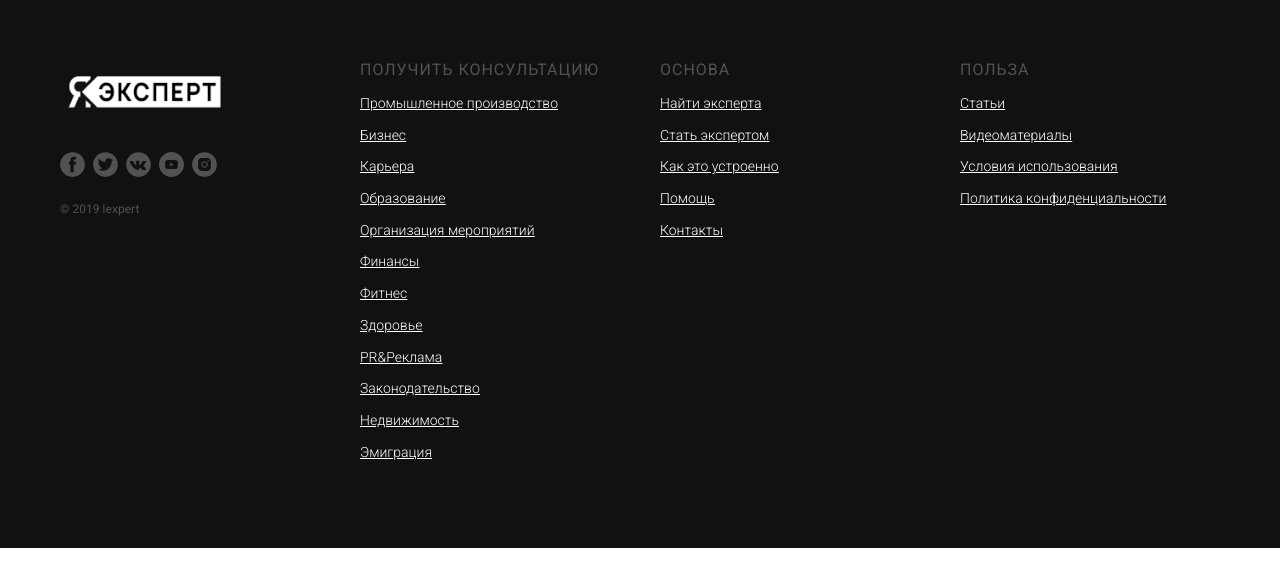
After one commit to Abizon/iexpert, a PHP site: page /footer.html in a window 1280 px wide. The commit adds this page. Shown: the top 587 px of the page. Run offline with PHP 8.4, Linux system fonts and the light colour scheme; some libraries are stand-ins or nearby versions.

Commit message:
Верстка футера

```diff
--- a/css/main.css
+++ b/css/main.css
@@ -633,3 +633,80 @@ display: block;
         display: none;
     }
 }
+.footer{
+  padding-top: 60px;
+  padding-bottom: 75px;
+  background-color: #111111;
+}
+.footer .container{
+  margin-left: auto;
+  margin-right: auto;
+  width: 100%;
+  max-width: 1200px;
+  padding: 0;
+}
+.footer .container::after, .footer .container::before{
+  display: table;
+  content: " ";
+}
+.footer .container::after{
+  clear: both;
+}
+
+.footer .col{
+  display: inline;
+  float: left;
+  margin-left: 20px;
+  margin-right: 20px;
+  width: 100%;
+}
+.footer .col_3{
+  max-width: 260px;
+}
+.footer .logo_footer{
+  display: block;
+  max-width: 120px;
+  width: 100%;
+}
+.footer .sociallinks{
+  margin-top: 30px;
+}
+.footer .sociallinks_item{
+  display: inline-block;
+  margin-right: 4px;
+  -webkit-transition: opacity ease-in-out 0.2s;
+  -moz-transition: opacity ease-in-out 0.2s;
+  -o-transition: opacity ease-in-out 0.2s;
+  transition: opacity ease-in-out 0.2s;
+}
+.footer .text{
+  color:#525252;
+  margin-top: 21px;
+  font-size: 12px;
+}
+.footer .title{
+  margin-bottom: 14px;
+  color:#FFF;
+}
+.footer .title_uppercase{
+  letter-spacing: 1px;
+  text-transform: uppercase;
+}
+.footer .descr{
+  font-weight: 300;
+}
+.footer .descr_xxs{
+  font-size: 14px;
+  line-height: 1.55;
+}
+.footer .descr ul{
+  padding: 0 !important;
+  margin: 0;
+}
+.footer .descr li{
+  display: block;
+  margin-bottom: 10px;
+}
+.footer .descr a{
+  color: inherit !important;
+}
--- /dev/null
+++ b/footer.html
@@ -0,0 +1,96 @@
+<!DOCTYPE html>
+<html lang="ru">
+
+<head>
+    <meta charset="UTF-8">
+    <title>ЯЭксперт</title>
+    <link rel="stylesheet" href="css/main.css">
+    <link rel="stylesheet" href="https://use.fontawesome.com/releases/v5.8.2/css/all.css" integrity="sha384-oS3vJWv+0UjzBfQzYUhtDYW+Pj2yciDJxpsK1OYPAYjqT085Qq/1cq5FLXAZQ7Ay" crossorigin="anonymous">
+</head>
+
+<body>
+  <div class="footer">
+      <div class="container">
+        <div class="col col_3">
+          <a href="#" style="color:#ffffff;font-size:20px;">
+            <img src="img/logo_footer.png" class="logo_footer" imgfield="img" style="max-width: 170px;" alt="Получить консультацию">
+          </a>
+          <div class="sociallinks">
+            <div class="sociallinks_item">
+              <a href="2" target="_blank">
+                <svg version="1.1" id="Layer_1" xmlns="http://www.w3.org/2000/svg" xmlns:xlink="http://www.w3.org/1999/xlink" x="0px" y="0px" width="25px" height="25px" viewBox="0 0 48 48" enable-background="new 0 0 48 48" xml:space="preserve"><desc>Facebook</desc><path style="fill:#525252;" d="M47.761,24c0,13.121-10.638,23.76-23.758,23.76C10.877,47.76,0.239,37.121,0.239,24c0-13.124,10.638-23.76,23.764-23.76C37.123,0.24,47.761,10.876,47.761,24 M20.033,38.85H26.2V24.01h4.163l0.539-5.242H26.2v-3.083c0-1.156,0.769-1.427,1.308-1.427h3.318V9.168L26.258,9.15c-5.072,0-6.225,3.796-6.225,6.224v3.394H17.1v5.242h2.933V38.85z"></path></svg>
+              </a>
+            </div>
+        <div class="sociallinks_item">
+          <a href="2" target="_blank">
+            <svg version="1.1" id="Layer_1" xmlns="http://www.w3.org/2000/svg" xmlns:xlink="http://www.w3.org/1999/xlink" x="0px" y="0px" width="25px" height="25px" viewBox="0 0 48 48" enable-background="new 0 0 48 48" xml:space="preserve"><desc>Twitter</desc><path style="fill:#525252;" d="M47.762,24c0,13.121-10.639,23.76-23.761,23.76S0.24,37.121,0.24,24c0-13.124,10.639-23.76,23.761-23.76  S47.762,10.876,47.762,24 M38.031,12.375c-1.177,0.7-2.481,1.208-3.87,1.481c-1.11-1.186-2.694-1.926-4.455-1.926  c-3.364,0-6.093,2.729-6.093,6.095c0,0.478,0.054,0.941,0.156,1.388c-5.063-0.255-9.554-2.68-12.559-6.367  c-0.524,0.898-0.825,1.947-0.825,3.064c0,2.113,1.076,3.978,2.711,5.07c-0.998-0.031-1.939-0.306-2.761-0.762v0.077  c0,2.951,2.1,5.414,4.889,5.975c-0.512,0.14-1.05,0.215-1.606,0.215c-0.393,0-0.775-0.039-1.146-0.109  c0.777,2.42,3.026,4.182,5.692,4.232c-2.086,1.634-4.712,2.607-7.567,2.607c-0.492,0-0.977-0.027-1.453-0.084  c2.696,1.729,5.899,2.736,9.34,2.736c11.209,0,17.337-9.283,17.337-17.337c0-0.263-0.004-0.527-0.017-0.789  c1.19-0.858,2.224-1.932,3.039-3.152c-1.091,0.485-2.266,0.811-3.498,0.958C36.609,14.994,37.576,13.8,38.031,12.375"></path></svg>
+              </a>
+        </div>
+        <div class="sociallinks_item">
+          <a href="2" target="_blank">
+            <svg version="1.1" id="Layer_1" xmlns="http://www.w3.org/2000/svg" xmlns:xlink="http://www.w3.org/1999/xlink" x="0px" y="0px" width="25px" height="25px" viewBox="0 0 48 48" enable-background="new 0 0 48 48" xml:space="preserve"><desc>VK</desc><path style="fill:#525252;" d="M47.761,24c0,13.121-10.639,23.76-23.76,23.76C10.878,47.76,0.239,37.121,0.239,24c0-13.123,10.639-23.76,23.762-23.76C37.122,0.24,47.761,10.877,47.761,24 M35.259,28.999c-2.621-2.433-2.271-2.041,0.89-6.25c1.923-2.562,2.696-4.126,2.45-4.796c-0.227-0.639-1.64-0.469-1.64-0.469l-4.71,0.029c0,0-0.351-0.048-0.609,0.106c-0.249,0.151-0.414,0.505-0.414,0.505s-0.742,1.982-1.734,3.669c-2.094,3.559-2.935,3.747-3.277,3.524c-0.796-0.516-0.597-2.068-0.597-3.171c0-3.449,0.522-4.887-1.02-5.259c-0.511-0.124-0.887-0.205-2.195-0.219c-1.678-0.016-3.101,0.007-3.904,0.398c-0.536,0.263-0.949,0.847-0.697,0.88c0.31,0.041,1.016,0.192,1.388,0.699c0.484,0.656,0.464,2.131,0.464,2.131s0.282,4.056-0.646,4.561c-0.632,0.347-1.503-0.36-3.37-3.588c-0.958-1.652-1.68-3.481-1.68-3.481s-0.14-0.344-0.392-0.527c-0.299-0.222-0.722-0.298-0.722-0.298l-4.469,0.018c0,0-0.674-0.003-0.919,0.289c-0.219,0.259-0.018,0.752-0.018,0.752s3.499,8.104,7.573,12.23c3.638,3.784,7.764,3.36,7.764,3.36h1.867c0,0,0.566,0.113,0.854-0.189c0.265-0.288,0.256-0.646,0.256-0.646s-0.034-2.512,1.129-2.883c1.15-0.36,2.624,2.429,4.188,3.497c1.182,0.812,2.079,0.633,2.079,0.633l4.181-0.056c0,0,2.186-0.136,1.149-1.858C38.281,32.451,37.763,31.321,35.259,28.999"></path></svg>
+          </a>
+        </div>
+        <div class="sociallinks_item">
+          <a href="5" target="_blank">
+            <svg version="1.1" id="Layer_1" xmlns="http://www.w3.org/2000/svg" xmlns:xlink="http://www.w3.org/1999/xlink" x="0px" y="0px" width="25px" height="25px" viewBox="0 0 48 48" enable-background="new 0 0 48 48" xml:space="preserve"><desc>Youtube</desc><path style="fill:#525252;" d="M24 0.0130005C37.248 0.0130005 47.987 10.753 47.987 24C47.987 37.247 37.247 47.987 24 47.987C10.753 47.987 0.0130005 37.247 0.0130005 24C0.0130005 10.753 10.752 0.0130005 24 0.0130005ZM35.815 18.093C35.565 16.756 34.452 15.758 33.173 15.635C30.119 15.439 27.054 15.28 23.995 15.278C20.936 15.276 17.882 15.432 14.828 15.625C13.544 15.749 12.431 16.742 12.182 18.084C11.898 20.017 11.756 21.969 11.756 23.92C11.756 25.871 11.898 27.823 12.182 29.756C12.431 31.098 13.544 32.21 14.828 32.333C17.883 32.526 20.935 32.723 23.995 32.723C27.053 32.723 30.121 32.551 33.173 32.353C34.452 32.229 35.565 31.084 35.815 29.747C36.101 27.817 36.244 25.868 36.244 23.919C36.244 21.971 36.101 20.023 35.815 18.093ZM21.224 27.435V20.32L27.851 23.878L21.224 27.435Z"></path></svg>
+          </a>
+        </div>
+        <div class="sociallinks_item">
+          <a href="3" target="_blank">
+            <svg version="1.1" id="Layer_1" xmlns="http://www.w3.org/2000/svg" xmlns:xlink="http://www.w3.org/1999/xlink" width="25px" height="25px" viewBox="0 0 30 30" xml:space="preserve"><desc>Instagram</desc><path style="fill:#525252;" d="M15,11.014 C12.801,11.014 11.015,12.797 11.015,15 C11.015,17.202 12.802,18.987 15,18.987 C17.199,18.987 18.987,17.202 18.987,15 C18.987,12.797 17.199,11.014 15,11.014 L15,11.014 Z M15,17.606 C13.556,17.606 12.393,16.439 12.393,15 C12.393,13.561 13.556,12.394 15,12.394 C16.429,12.394 17.607,13.561 17.607,15 C17.607,16.439 16.444,17.606 15,17.606 L15,17.606 Z"></path><path style="fill:#525252;" d="M19.385,9.556 C18.872,9.556 18.465,9.964 18.465,10.477 C18.465,10.989 18.872,11.396 19.385,11.396 C19.898,11.396 20.306,10.989 20.306,10.477 C20.306,9.964 19.897,9.556 19.385,9.556 L19.385,9.556 Z"></path><path style="fill:#525252;" d="M15.002,0.15 C6.798,0.15 0.149,6.797 0.149,15 C0.149,23.201 6.798,29.85 15.002,29.85 C23.201,29.85 29.852,23.202 29.852,15 C29.852,6.797 23.201,0.15 15.002,0.15 L15.002,0.15 Z M22.666,18.265 C22.666,20.688 20.687,22.666 18.25,22.666 L11.75,22.666 C9.312,22.666 7.333,20.687 7.333,18.28 L7.333,11.734 C7.333,9.312 9.311,7.334 11.75,7.334 L18.25,7.334 C20.688,7.334 22.666,9.312 22.666,11.734 L22.666,18.265 L22.666,18.265 Z"></path></svg>
+          </a>
+        </div>
+      </div>
+      <div class="text">© 2019 Iexpert</div>
+    </div>
+        <div class="col col_3">
+          <div class="title title_uppercase" style="color: #525252;">Получить консультацию</div>
+          <div class="descr descr_xxs" style="color: #ffffff;">
+            <ul>
+              <li><u><a href="#">Промышленное производство</a></u></li>
+              <li><u><a href="#">Бизнес</a></u></li>
+              <li><u><a href="#">Карьера</a></u></li>
+              <li><u><a href="#">Образование</a></u></li>
+              <li><u><a href="#">Организация мероприятий</a></u></li>
+              <li><u><a href="#">Финансы</a></u></li>
+              <li><u><a href="#">Фитнес</a></u></li>
+              <li><u><a href="#">Здоровье</a></u></li>
+              <li><u><a href="#">PR&amp;Реклама</a></u></li>
+              <li><u><a href="#">Законодательство</a></u></li>
+              <li><u><a href="#">Недвижимость</a></u></li>
+              <li><u><a href="#">Эмиграция</a></u></li>
+            </ul>
+          </div>
+        </div>
+        <div class="col col_3">
+          <div class="title title_uppercase" style="color: #525252;">основа</div>
+          <div class="descr descr_xxs" style="color: #ffffff;">
+            <ul>
+              <li><u><a href="#">Найти э</a>ксперта</u></li>
+              <li><u><a href="#">Стать экспертом</a></u></li>
+              <li><u><a href="#">Как это устроенно</a></u></li>
+              <li><u><a href="#">Помощь</a></u></li>
+              <li><u><a href="#">Контакты</a></u></li>
+            </ul>
+          </div>
+        </div>
+    <div class="col col_3">
+      <div class="title title_uppercase" style="color: #525252;">Польза</div>
+      <div class="descr descr_xxs" style="color: #ffffff;">
+        <ul>
+          <li><a href="#"><u>Статьи</u></a></li>
+          <li><a href="#"><u>Видеоматериалы</u></a></li>
+          <li><a href="#"><u>Условия использования</u></a></li>
+          <li><a href="#"><u>Политика конфиденциальности</u></a></li>
+        </ul>
+      </div>
+    </div>
+  </div>
+</div>
+
+<script src="https://code.jquery.com/jquery-3.4.1.min.js" integrity="sha256-CSXorXvZcTkaix6Yvo6HppcZGetbYMGWSFlBw8HfCJo=" crossorigin="anonymous"></script>
+<script src="js/script.js"></script>
+</body>
+
+</html>
```
Also changed, not shown: img/logo_footer.png (added).
